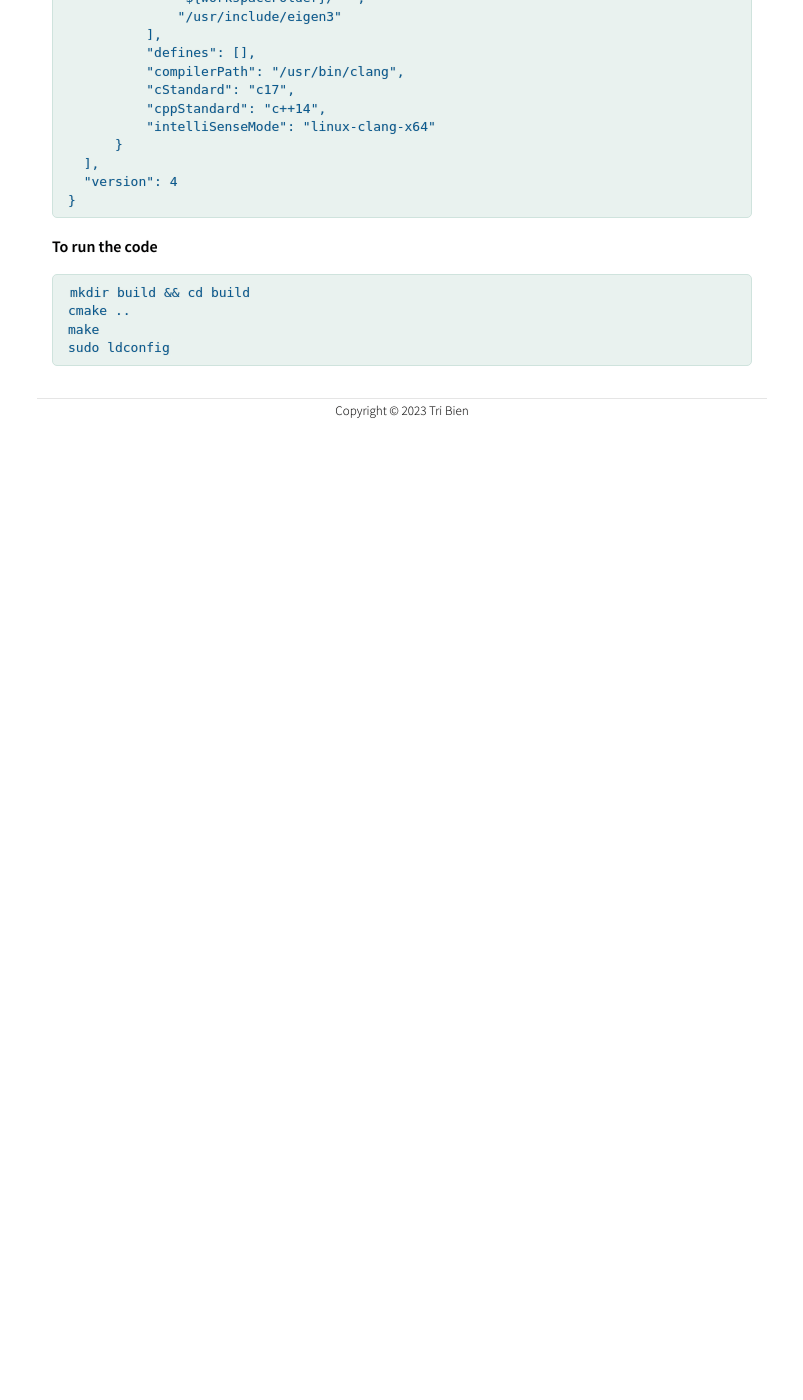
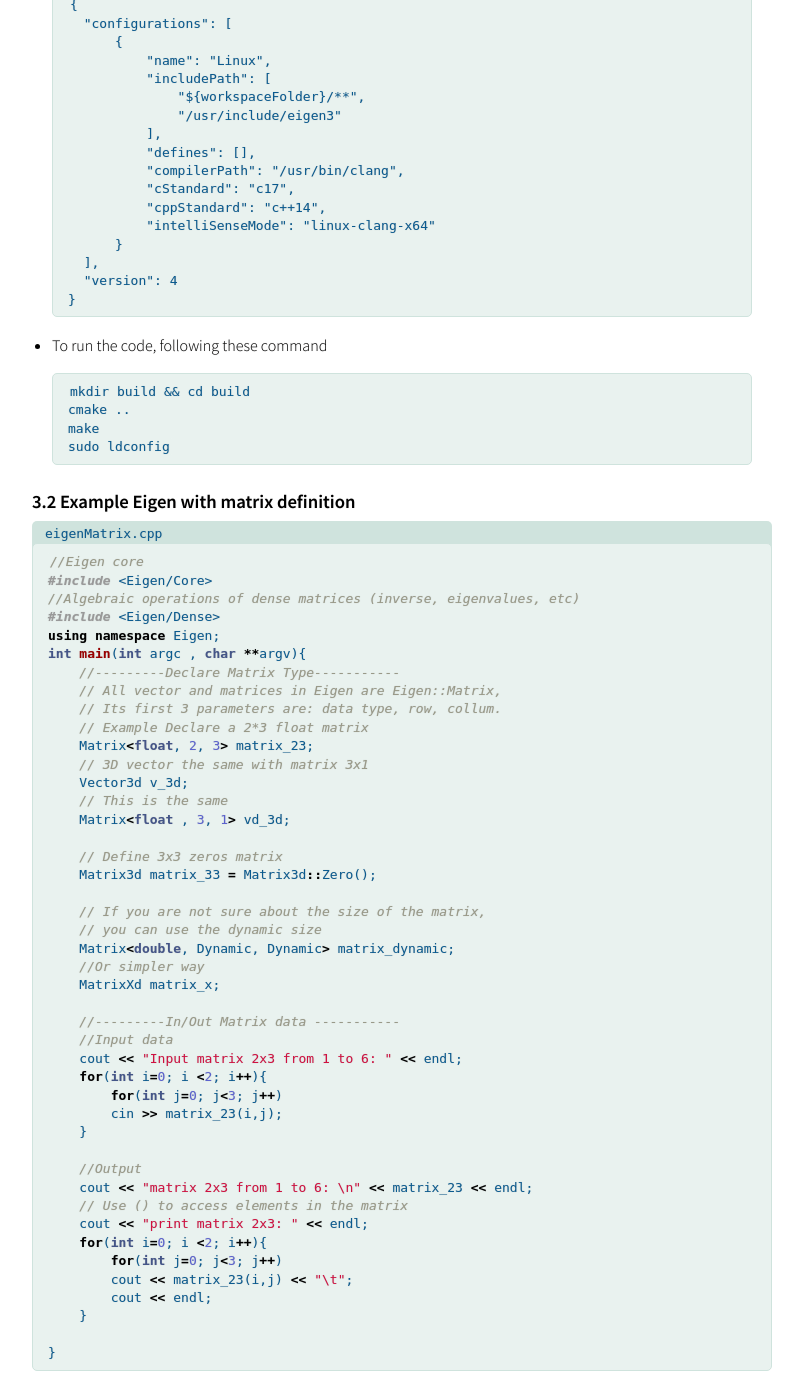
Before and after one commit to robotlabvn/robotlabvn.github.io, a Jekyll site: the page built from _posts/2023-07-30-3D-Rigid-Body-Motion-Eigen-in-C++.md, in a window 1280 px wide and 1400 px high, scrolled down 3597 px. Shown: the whole window, without its empty margins (238-1041 px from the left). Built offline with Jekyll 4.4.1, drawn with Linux system fonts in a browser that asks for light colours; nearby versions of some CDN libraries; before the commit the page ends 4016 px from its top, so only the background shows below that; some of the changed text lies outside the part shown.

````diff
--- a/_posts/2023-07-30-3D-Rigid-Body-Motion-Eigen-in-C++.md
+++ b/_posts/2023-07-30-3D-Rigid-Body-Motion-Eigen-in-C++.md
@@ -149,9 +149,14 @@
 
 Basic working with matrix and matrix operation by run an example `eigenMatrix.cpp`
 
-### III. Practice with Eigen
+---
+## III. Practice with Eigen
+### 3.1 Code structure
 This tutorial shows how to build a simple C++ project with Eigen.
-We start with the ```eigenMatrix.cpp``` and ```useGeometry.cpp```
+We start with some simple code snipsets:
+-  ```eigenMatrix.cpp``` The basic code snipset for using matrix operator in Eigen.
+-  ```useGeometry.cpp``` This code snipset demonstrates how to use the Eigen geometry module.
+- ```coordinateTransform.cpp``` ....
 
 ```
 ├── helloworld
@@ -205,10 +207,61 @@
     "version": 4
 }
 ```
-**To run the code**
+* To run the code, following these command
 ```
 mkdir build && cd build
 cmake ..
 make
 sudo ldconfig
 ```
+
+### 3.2 Example Eigen with matrix definition
+
+eigenMatrix.cpp
+{:.filename}
+```c++
+//Eigen core
+#include <Eigen/Core>
+//Algebraic operations of dense matrices (inverse, eigenvalues, etc)
+#include <Eigen/Dense>
+using namespace Eigen;
+int main(int argc , char **argv){
+    //---------Declare Matrix Type-----------
+    // All vector and matrices in Eigen are Eigen::Matrix,
+    // Its first 3 parameters are: data type, row, collum.
+    // Example Declare a 2*3 float matrix
+    Matrix<float, 2, 3> matrix_23;
+    // 3D vector the same with matrix 3x1
+    Vector3d v_3d;
+    // This is the same
+    Matrix<float , 3, 1> vd_3d;
+
+    // Define 3x3 zeros matrix
+    Matrix3d matrix_33 = Matrix3d::Zero();
+
+    // If you are not sure about the size of the matrix,
+    // you can use the dynamic size
+    Matrix<double, Dynamic, Dynamic> matrix_dynamic;
+    //Or simpler way
+    MatrixXd matrix_x;
+
+    //---------In/Out Matrix data -----------
+    //Input data
+    cout << "Input matrix 2x3 from 1 to 6: " << endl;
+    for(int i=0; i <2; i++){
+        for(int j=0; j<3; j++)
+        cin >> matrix_23(i,j);
+    }
+
+    //Output
+    cout << "matrix 2x3 from 1 to 6: \n" << matrix_23 << endl;
+    // Use () to access elements in the matrix
+    cout << "print matrix 2x3: " << endl;
+    for(int i=0; i <2; i++){
+        for(int j=0; j<3; j++)
+        cout << matrix_23(i,j) << "\t";
+        cout << endl;
+    }
+
+}
+```
````
Also changed, not shown: other parts of _posts/2023-07-30-3D-Rigid-Body-Motion-Eigen-in-C++.md (+0 -3 lines).
